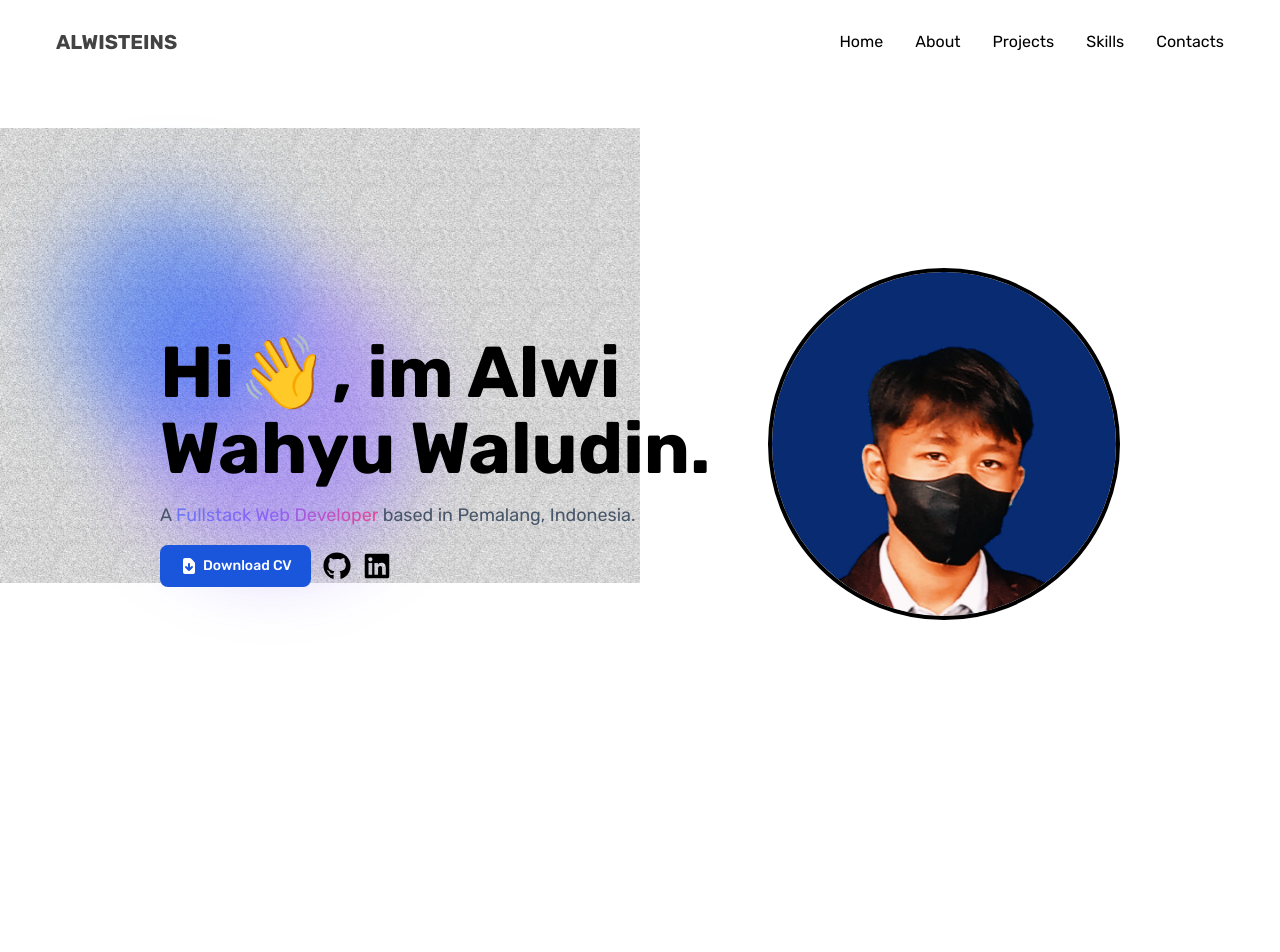
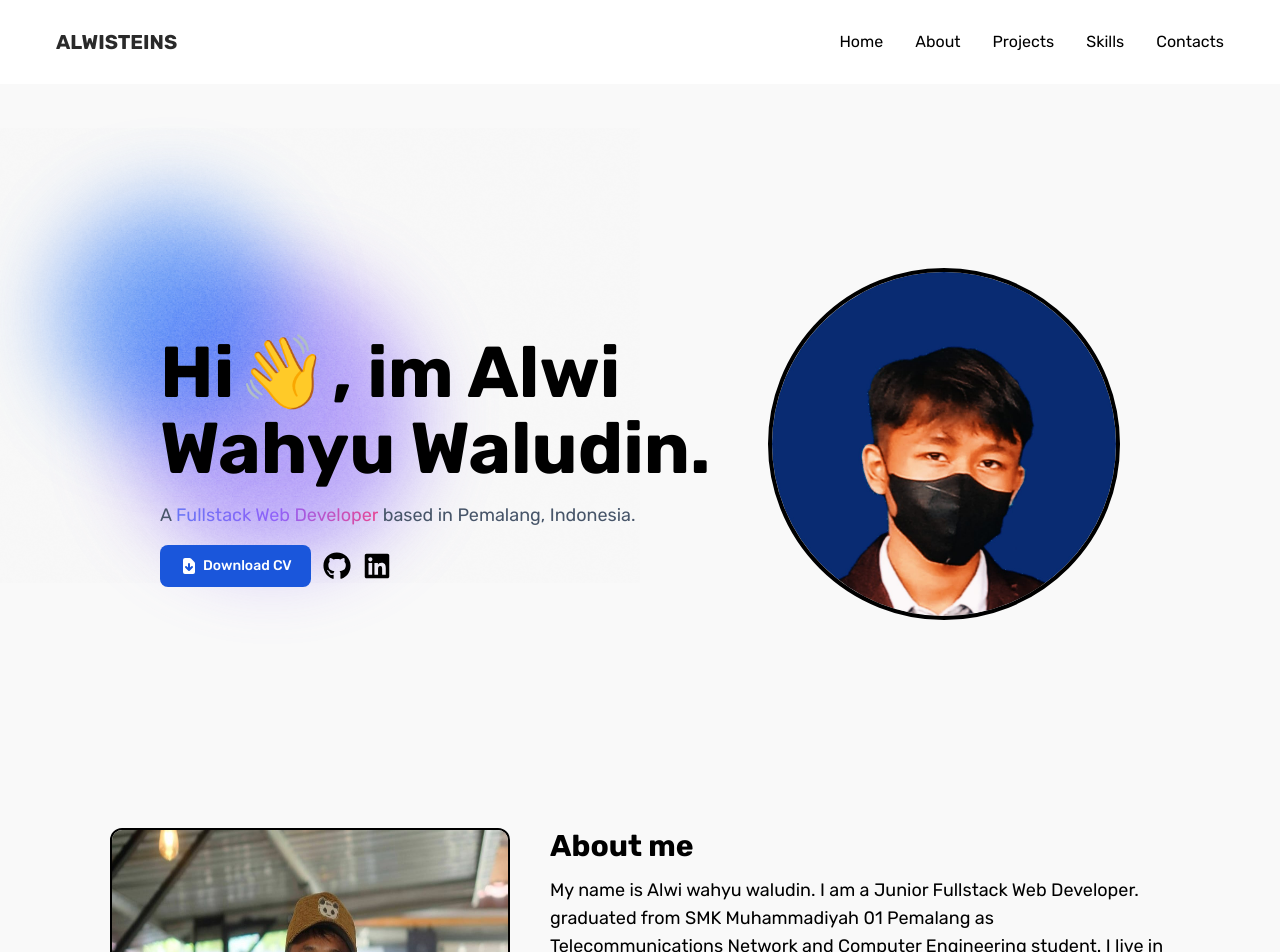
Before and after one commit to Alwisteins/web-portofolio, a Next.js app: page / in a window 1280 px wide. Shown: the top 952 px of the page. Before the commit the page ends 884 px from the top, so only its background shows below. Built offline with nearby package versions, Linux system fonts and the light colour scheme.

Commit message:
add about section

```diff
--- a/src/app/page.tsx
+++ b/src/app/page.tsx
@@ -1,9 +1,11 @@
 import Home from "@/section/home/Home";
+import About from "@/section/about/About";
 
 export default function Page() {
     return (
-      <main className="flex min-h-screen w-full flex-col items-center justify-between">
+      <main className="flex min-h-screen w-full flex-col items-center justify-between space-y-1 bg-[#f9f9f9]">
         <Home />
+        <About />
       </main>
     );
   }
```
